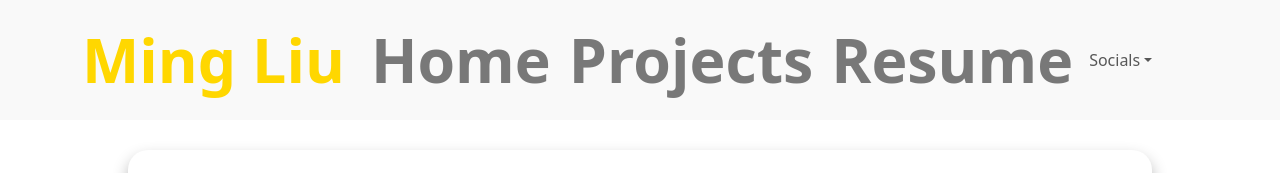
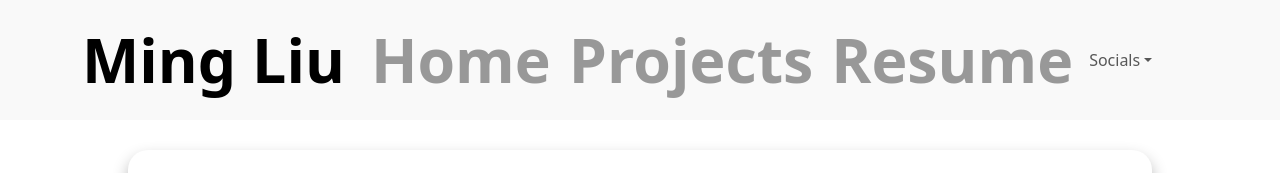
Before and after one commit to ml4802/custom-landing-page, a React (Vite) app: page / in a window 1280 px wide. Shown: the top 173 px of the page. Built offline with nearby package versions, Linux system fonts and the light colour scheme.

Commit message:
changed hihglighting the top tabs and such

```diff
--- a/src/App.css
+++ b/src/App.css
@@ -1,3 +1,15 @@
+/* Keyframes for the slide-in animation */
+@keyframes slideInFromBottom {
+    from {
+        transform: translateY(100%); /* Start off-screen at the bottom */
+        opacity: 0; /* Start with 0 opacity */
+    }
+    to {
+        transform: translateY(0); /* End at its original position */
+        opacity: 1; /* End with full opacity */
+    }
+}
+
 /* Prevent scrollbars from appearing */
 html, body {
     overflow: hidden;
@@ -9,10 +21,12 @@ html, body {
     background-color: #f9f9f9;; /* Dark background for the navbar */
     height: 120px; /* Increased height for a thicker navbar */
     padding: 0 30px; /* Padding to space out from edges */
+
+    animation: slideInFromBottom 0.7s cubic-bezier(0.1, 0.1, 0.1, 1);; /* Apply the slide-in animation */
   }
 
   .navbar-brand-custom {
-    color: gold; /* Light gray text color */
+    color: black; /* Light gray text color */
     font-size: 3.8rem; /* Larger font size */
     font-weight: bold; /* Bold text */
   }
@@ -23,7 +37,7 @@ html, body {
   }
 
   .nav-link-custom {
-    color: rgba(0, 0, 0, 0.518); /* Light gray text color */
+    color: rgba(0, 0, 0, 0.387); /* Light gray text color */
     font-size: 3.8rem; /* Larger font size */
     font-weight: bold; /* Bold text */
     padding: 15px 25px; /* Larger padding for clickable area */
@@ -36,8 +50,9 @@ html, body {
   .nav-link-custom:hover,
   .nav-link-custom:focus {
     background-color: rgba(255, 255, 255, 0.2); /* Light gray background on hover/focus */
-    color: black; /* Black text color on hover/focus */
-    border-color: #000; /* Black border color on hover/focus */
+    color: rgba(0, 0, 0, 0.836); /* Black text color on hover/focus */
+    border-bottom-color: black;
+
   }
 
   .nav-dropdown-custom .dropdown-menu {
@@ -54,19 +69,9 @@ html, body {
     color: #000; /* Black text color on hover */
   }
 
+}
 
 
-/* Keyframes for the slide-in animation */
-@keyframes slideInFromBottom {
-    from {
-        transform: translateY(100%); /* Start off-screen at the bottom */
-        opacity: 0; /* Start with 0 opacity */
-    }
-    to {
-        transform: translateY(0); /* End at its original position */
-        opacity: 1; /* End with full opacity */
-    }
-}
 
 /* Resume Section Styles */
 .resumeSection {
@@ -80,7 +85,7 @@ html, body {
     border-radius: 20px; /* Larger rounded corners */
     max-width: 80%; /* Adjust the width as needed */
     position: relative; /* Ensure it can be positioned centrally */
-    animation: slideInFromBottom 0.7s cubic-bezier(0.1, 0.1, 0.1, 1);; /* Apply the slide-in animation */
+    animation: slideInFromBottom 1s ease-out; /* Apply the slide-in animation */
 }
 
 /* Centering the resumeSection */
@@ -169,4 +174,3 @@ html, body {
     right: 0;
     animation: slideInFromBottom 2s ease-out; /* Apply the slide-in animation */
 }
-}
```
